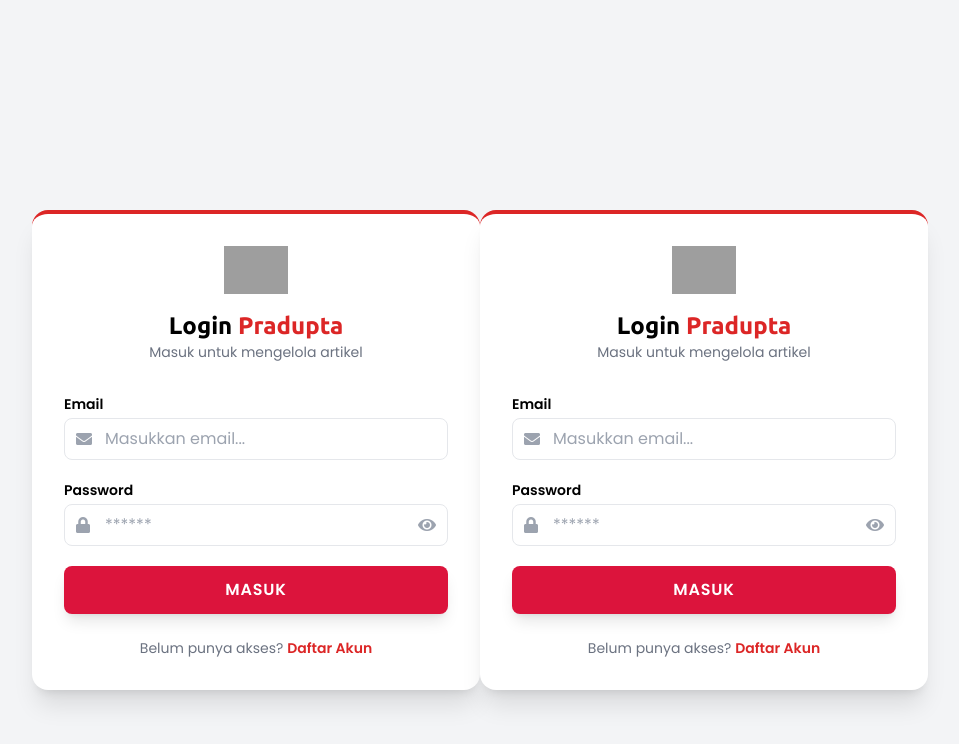
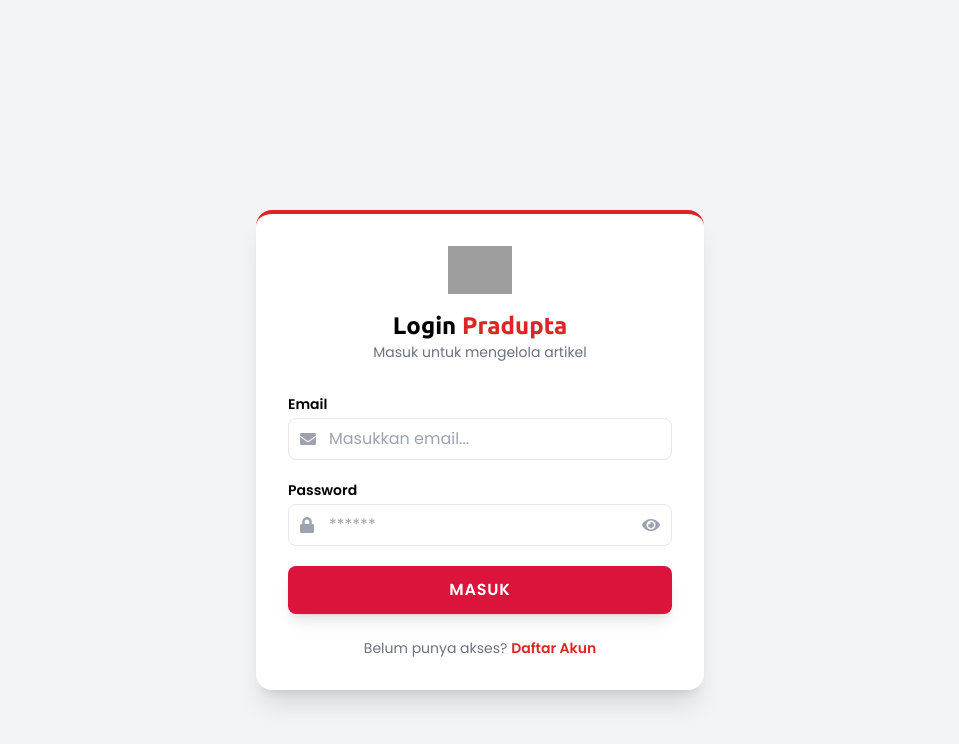
Before and after one commit to pradupta/web, a Jekyll site: the page loginartikel.html, which Jekyll copies as it is, in a window 1280 px wide. Shown: the top 744 px of the page, without its empty margins (160-1119 px from the left). Built offline with Jekyll 4.4.1, drawn with Linux system fonts in a browser that asks for light colours; nearby versions of some CDN libraries.

Commit message:
Update loginartikel.html

```diff
--- a/loginartikel.html
+++ b/loginartikel.html
@@ -107,113 +107,4 @@
         })
     </script>
 </body>
-</html><!DOCTYPE html>
-<html lang="id">
-<head>
-    <meta charset="UTF-8">
-    <meta name="viewport" content="width=device-width, initial-scale=1.0">
-    <title>Login Anggota | ScoutDupta</title>
-    <script src="https://cdn.tailwindcss.com"></script>
-    <link rel="stylesheet" href="https://cdnjs.cloudflare.com/ajax/libs/font-awesome/5.15.3/css/all.min.css"/>
-    <link href="https://fonts.googleapis.com/css2?family=Ubuntu:wght@400;500;700&family=Poppins:wght@400;500;600&display=swap" rel="stylesheet">
-    <link rel="icon" type="image/png" href="https://pradupta.github.io/web/img/logo.png">
-    <link rel="shortcut icon" href="https://pradupta.github.io/web/img/logo.png">
-    <style>
-        body { font-family: 'Poppins', sans-serif; background-color: #f3f4f6; }
-        .btn-crimson { background-color: crimson; transition: 0.3s; }
-        .btn-crimson:hover { background-color: #b31030; transform: translateY(-2px); }
-        .logo-font { font-family: 'Ubuntu', sans-serif; font-weight: 700; }
-    </style>
-</head>
-<body class="flex items-center justify-center min-h-screen p-4">
-
-    <div class="bg-white p-8 rounded-2xl shadow-xl w-full max-w-md border-t-4 border-red-600">
-        <div class="text-center mb-8">
-            <img src="https://pradupta.github.io/web/img/logo.png" class="w-16 mx-auto mb-4" alt="Logo">
-            <h1 class="text-2xl logo-font">Login <span class="text-red-600">Pradupta</span></h1>
-            <p class="text-gray-500 text-sm">Masuk untuk mengelola artikel</p>
-        </div>
-
-        <form id="loginForm" class="space-y-5">
-            <div>
-                <label class="block text-sm font-semibold mb-1">Email</label>
-                <div class="relative">
-                    <span class="absolute inset-y-0 left-0 flex items-center pl-3 text-gray-400">
-                        <i class="fas fa-envelope"></i>
-                    </span>
-                    <input type="email" name="email" id="emailInput" class="w-full pl-10 pr-4 py-2 border rounded-lg focus:ring-2 focus:ring-red-500 outline-none" placeholder="Masukkan email..." required>
-                </div>
-            </div>
-            <div>
-                <label class="block text-sm font-semibold mb-1">Password</label>
-                <div class="relative">
-                    <span class="absolute inset-y-0 left-0 flex items-center pl-3 text-gray-400">
-                        <i class="fas fa-lock"></i>
-                    </span>
-                    <input type="password" name="password" id="passwordInput" class="w-full pl-10 pr-10 py-2 border rounded-lg focus:ring-2 focus:ring-red-500 outline-none" placeholder="******" required>
-                    <span class="absolute inset-y-0 right-0 flex items-center pr-3 cursor-pointer text-gray-400 hover:text-red-600" onclick="togglePassword()">
-                        <i class="fas fa-eye" id="eyeIcon"></i>
-                    </span>
-                </div>
-            </div>
-            <button type="submit" class="w-full py-3 text-white font-bold rounded-lg btn-crimson shadow-lg mt-4 uppercase tracking-wider">Masuk</button>
-        </form>
-
-        <p class="text-center text-sm text-gray-500 mt-6">
-            Belum punya akses? <a href="daftar-artikel.html" class="text-red-600 font-bold hover:underline">Daftar Akun</a>
-        </p>
-    </div>
-
-    <script>
-        // Fungsi Lihat Password
-        function togglePassword() {
-            const passField = document.getElementById('passwordInput');
-            const eyeIcon = document.getElementById('eyeIcon');
-            if (passField.type === 'password') {
-                passField.type = 'text';
-                eyeIcon.classList.replace('fa-eye', 'fa-eye-slash');
-            } else {
-                passField.type = 'password';
-                eyeIcon.classList.replace('fa-eye-slash', 'fa-eye');
-            }
-        }
-
-        const scriptURL = 'https://script.google.com/macros/s/AKfycbzbpW0ISEpCN8GUiJ03WgkPdxvoM_lOCRWB48tzrC75Sag-XWtlBZgqUHmv-uwlavG-yw/exec';
-
-        document.getElementById('loginForm').addEventListener('submit', e => {
-            e.preventDefault();
-            const btn = e.target.querySelector('button');
-            btn.innerHTML = '<i class="fas fa-spinner animate-spin"></i> Memverifikasi...';
-            btn.disabled = true;
-
-            // Menggunakan URLSearchParams agar konsisten dengan daftar-artikel.html
-            const formData = new URLSearchParams(new FormData(e.target));
-            formData.append('action', 'login');
-
-            fetch(scriptURL, {
-                method: 'POST',
-                body: formData,
-                mode: 'no-cors' // Menghindari error CORS saat testing lokal
-            })
-            .then(() => {
-                // Ambil nama dari email (teks sebelum @)
-                const emailVal = document.getElementById('emailInput').value;
-                const namaUser = emailVal.split('@')[0];
-
-                // Simpan sesi ke browser
-                localStorage.setItem("isLoggedIn", "true");
-                localStorage.setItem("namaUser", namaUser);
-
-                // Pindah halaman
-                window.location.href = "artikel1.html";
-            })
-            .catch(error => {
-                console.error('Error!', error.message);
-                alert('Terjadi kesalahan sistem.');
-                btn.innerHTML = 'MASUK';
-                btn.disabled = false;
-            })
-        })
-    </script>
-</body>
 </html>
```
